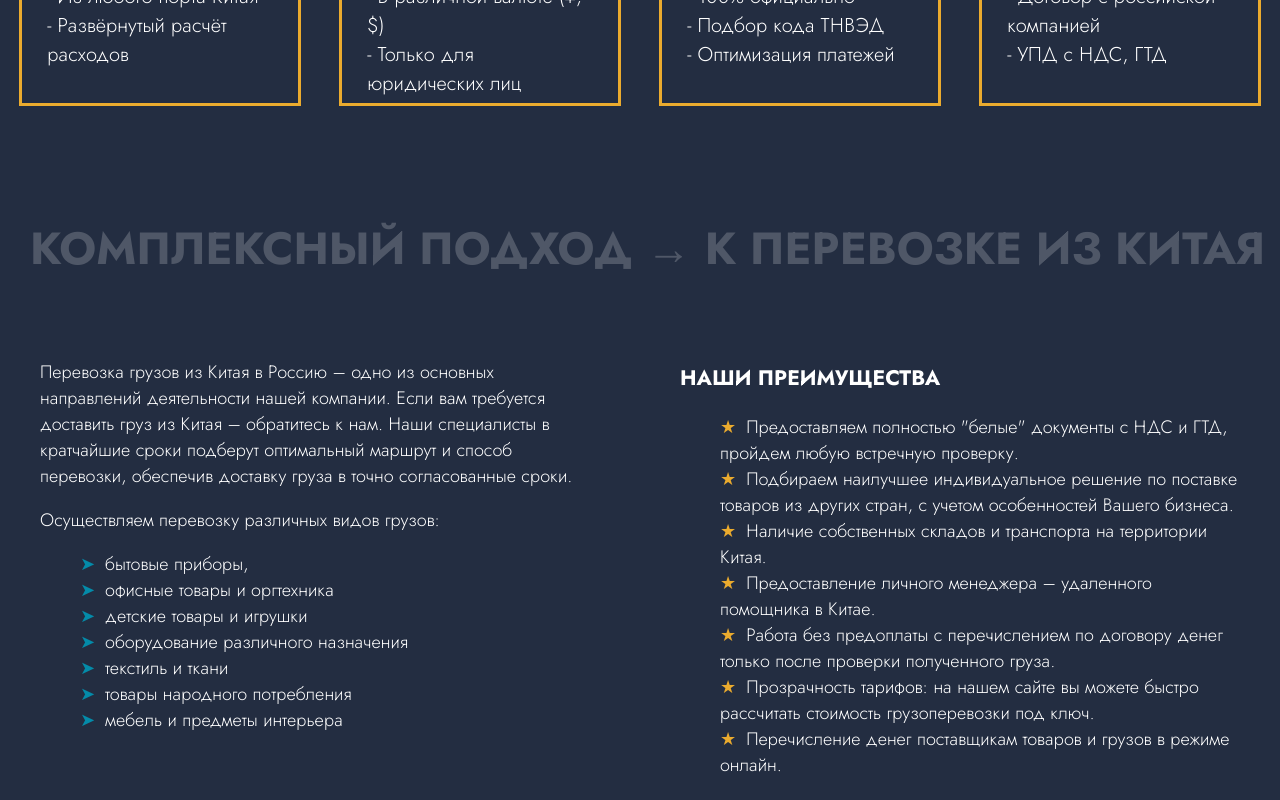
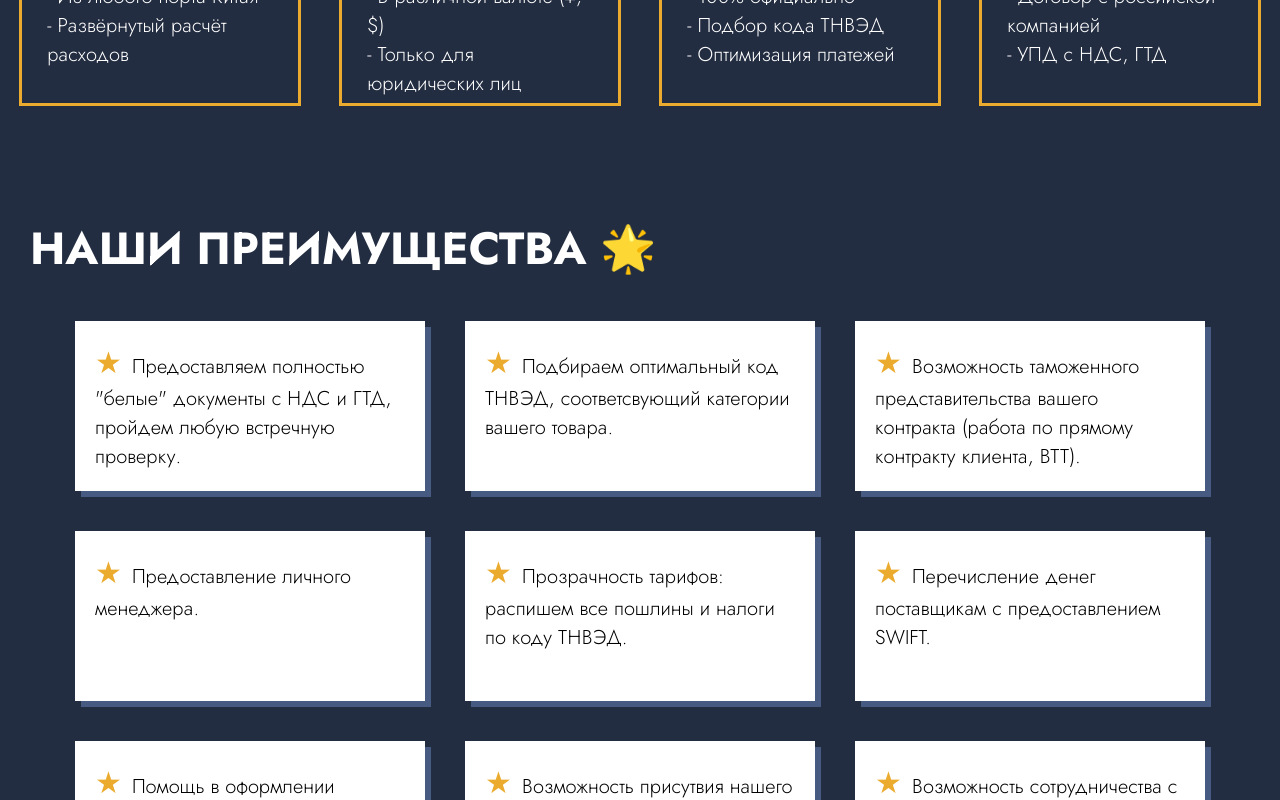
Before and after one commit to Altentaller/sea-freight, a Svelte app: page / in a window 1280 px wide. Shown: the part 1300-2100 px from the top of the page. Built offline with nearby package versions, Linux system fonts and the light colour scheme; the HTML template or start-up script is replaced by a standard one.

Commit message:
updated title in service block

```diff
--- a/src/Block/Service.svelte
+++ b/src/Block/Service.svelte
@@ -1,8 +1,6 @@
 <script>
     import { services } from './services-store.js';
     import ServiceItem from "./ServiceItem.svelte";
-
-
 </script>
 
 <style>
@@ -20,66 +18,19 @@
 	}
 
 	#service h2{
-  color: rgba(255,255,255,0.2);
+		color: #fff;
 		text-transform: uppercase;
 		padding: 0 0 20px 30px;
 		font-size: 45px;
 	}
 
-#freight{
-  background: #232d41;
-  padding: 80px 0 20px 0;
-}
-
-#freight h2{
-  color: rgba(255,255,255,0.2);
-  text-transform: uppercase;
-  padding: 0 0 20px 30px;
-  font-size: 45px;
-  margin: 0;
-}
-
 	span{
-  font-weight: 700;
-}
-
-.freight-items{
-  display: flex;
-  justify-content: space-between;
-  font-size: 18px;
-  color: #fff;
-}
-
-.freight-items div{
-  width: 50%;
-  padding: 40px;
-}
-
-.freight-items div h3{
-  text-transform: uppercase;
-}
-
-.plus li, .items li{
-  list-style-type: none;
-}
-.plus li:before{
-  color: #ebab2e;
-    content: "★";
-    padding-right: 10px;
-}
-
-.items li:before{
-  color: #048ba9;
-    content: "➤";
-    padding-right: 10px;
+		border: 1px solid #fff;
 	}
 </style>
 
 <section id="service">
-  <h2>
-    Выкупим  →  Оформим  → Доставим!
-  </h2>
-
+	<h2><span>✔️</span>  Выкупим • Оформим • Доставим!</h2>
 
 	<div>
 		{#each $services as service (service.id)}
@@ -91,44 +42,3 @@
 		{/each}
 	</div>
 </section>
-
-
-
-<section id="freight">
-  <!-- <div>Работаем как на свой контракт, так и на контракт клиента (таможенное представительство, ВТТ)</div> -->
-  <h2><span>Комплексный</span> подход → к перевозке из Китая</h2>
-
-  <div class="freight-items">
-    <div><p> Перевозка грузов из Китая в Россию – одно из основных направлений деятельности нашей компании. Если вам требуется доставить груз из Китая – обратитесь к нам. Наши специалисты в кратчайшие сроки подберут оптимальный маршрут и способ перевозки, обеспечив доставку груза в точно согласованные сроки.
-
-      <p> Осуществляем перевозку различных видов грузов:</p>
-        <ul class="items">
-          <li>бытовые приборы,</li>
-          <li>офисные товары и оргтехника</li>
-          <li>детские товары и игрушки</li>
-          <li>оборудование различного назначения</li>
-          <li>текстиль и ткани</li>
-          <li>товары народного потребления</li>
-          <li>мебель и предметы интерьера</li>
-        </ul>
-          </div>
-    <div>
-       <h3> Наши преимущества</h3>
-       <ul class="plus">
-        <li>Предоставляем полностью "белые" документы
-        с НДС и ГТД, пройдем любую встречную проверку.</li>
-
-        <li>Подбираем наилучшее индивидуальное решение по поставке товаров из других стран, с учетом особенностей Вашего бизнеса.</li>
-        <li>Наличие собственных складов и транспорта на территории Китая.</li>
-        <li>Предоставление личного менеджера – удаленного помощника в Китае.</li>
-        <li>Работа без предоплаты с перечислением по договору денег только после проверки полученного груза.</li>
-        <li>Прозрачность тарифов: на нашем сайте вы можете быстро рассчитать стоимость грузоперевозки под ключ.</li>
-        <li>Перечисление денег поставщикам товаров и грузов в режиме онлайн.</li>
-
-
-
-       </ul>
-
-  </div>
-  </div>
-</section>
```
Lines whose indentation alone changed are shown as unchanged.
